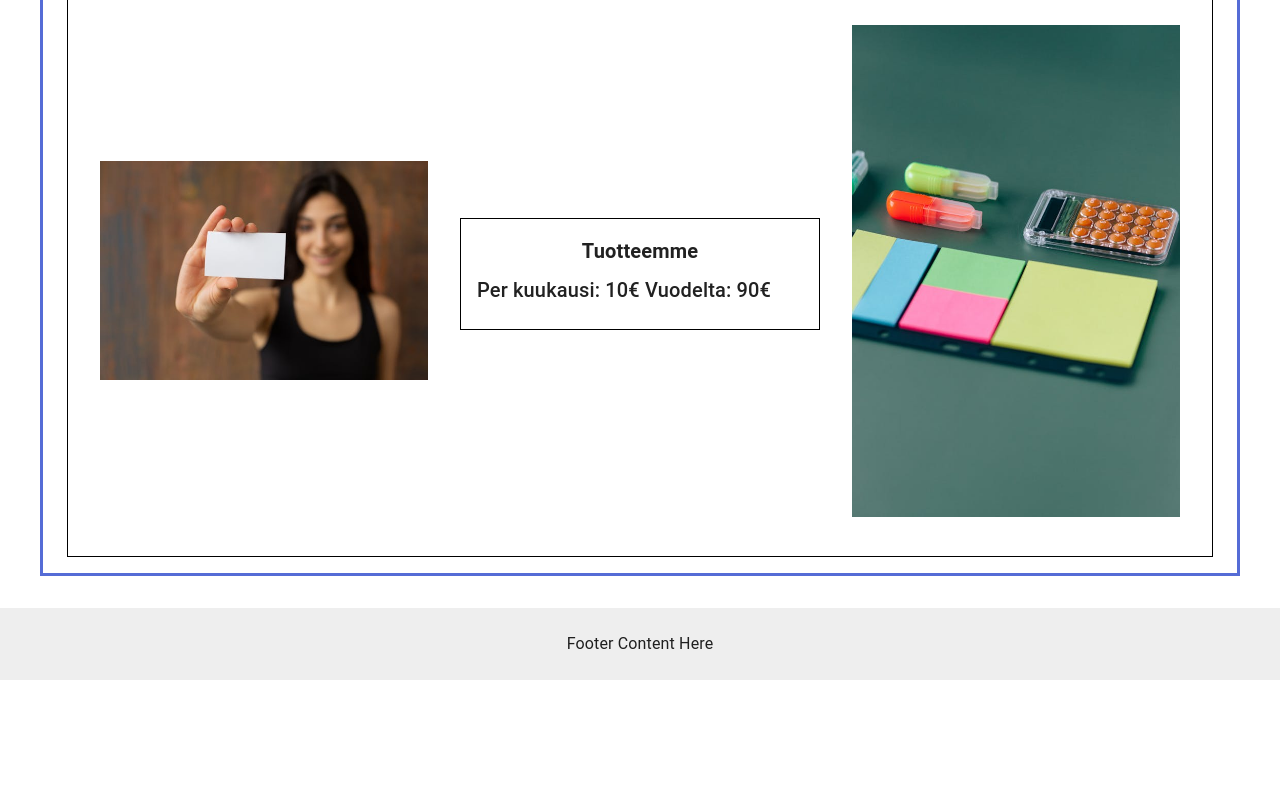
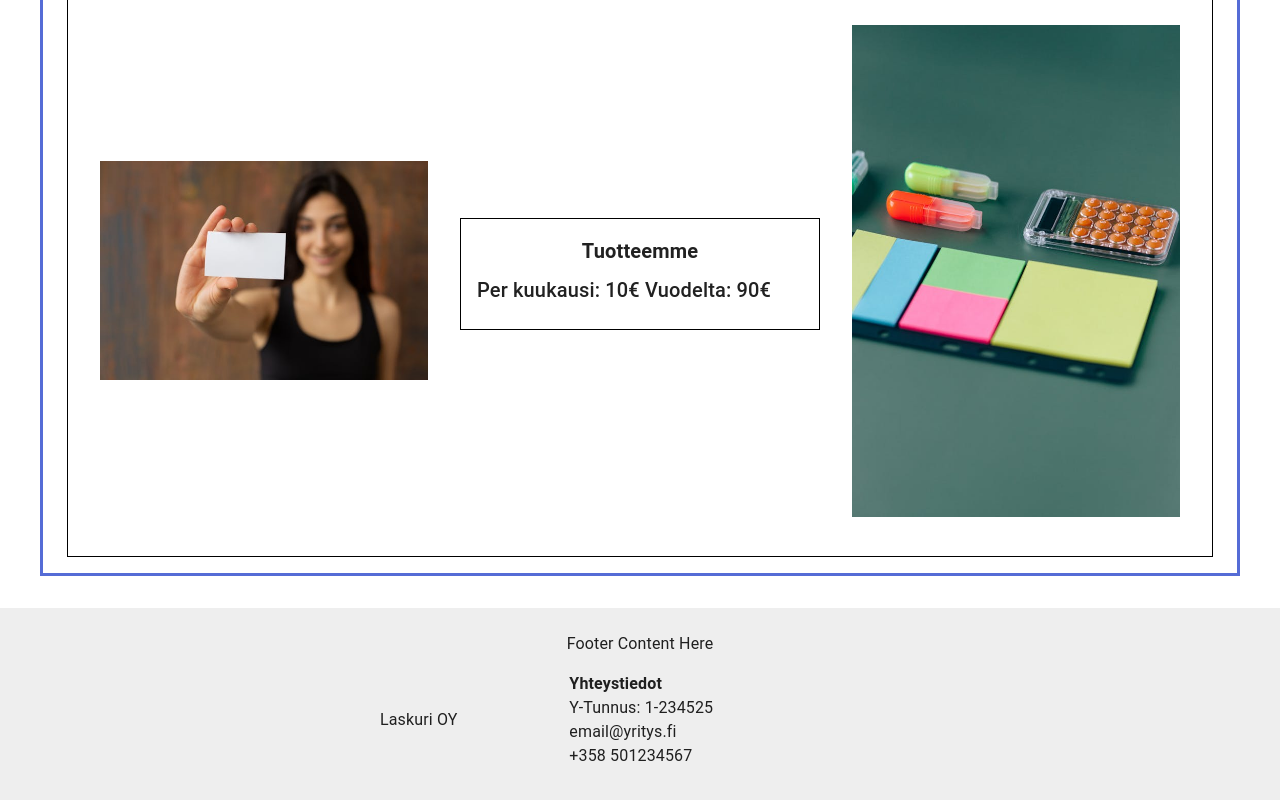
Before and after one commit to nokka200/MyResponsiveWebPage, a React (Vite) app: page / in a window 1280 px wide. Shown: the part 1538-2338 px from the top of the page. Before the commit the page ends 2218 px from the top, so only its background shows below. Built offline with nearby package versions, Linux system fonts and the light colour scheme.

Commit message:
Lisätty footeriin tavaraa

```diff
--- a/index.html
+++ b/index.html
@@ -5,7 +5,7 @@
     <meta charset="UTF-8" />
     <link rel="icon" type="image/png" href="./src/assets/Logo.png" />
     <meta name="viewport" content="width=device-width, initial-scale=1.0" />
-    <title>Laksuri</title>
+    <title>Laskuri OY</title>
   </head>
 
   <body>
--- a/src/components/Footer/Footer.jsx
+++ b/src/components/Footer/Footer.jsx
@@ -1,4 +1,4 @@
-import { Box, Container, Typography } from '@mui/material';
+import { Box, Container, Typography, Grid2, Stack } from '@mui/material';
 
 export default function Footer() {
   return (
@@ -18,6 +18,33 @@ export default function Footer() {
         <Typography variant='body1' align='center'>
           Footer Content Here
         </Typography>
+        <Grid2
+          container
+          spacing={2}
+          direction='row'
+          sx={{
+            justifyContent: 'center',
+            alignItems: 'center',
+          }}
+        >
+          <Grid2 size={{ md: 4, xs: 12 }}>
+            <Box component='section' sx={{ p: 2 }}>
+              <Stack spacing={2}>
+                <p>Laskuri OY</p>
+              </Stack>
+            </Box>
+          </Grid2>
+          <Grid2 size={{ md: 8, xs: 12 }}>
+            <Box component='section' sx={{ p: 2 }}>
+              <p>
+                <strong>Yhteystiedot</strong>
+              </p>
+              <p>Y-Tunnus: 1-234525</p>
+              <p>email@yritys.fi</p>
+              <p>+358 501234567</p>
+            </Box>
+          </Grid2>
+        </Grid2>
       </Container>
     </Box>
   );
```
